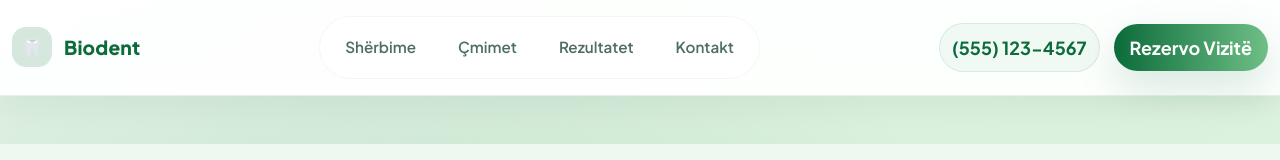
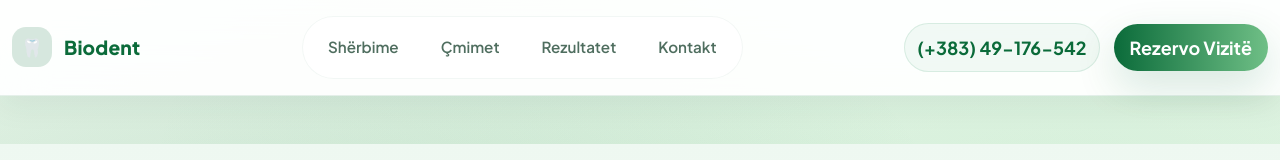
Before and after one commit to edonart333/Biodent, a React (Vite) app: page / in a window 1280 px wide. Shown: the top 160 px of the page. Built offline with nearby package versions, Linux system fonts and the light colour scheme.

Commit message:
Add files via upload

```diff
--- a/src/App.jsx
+++ b/src/App.jsx
@@ -134,7 +134,7 @@ function App() {
             <a href="#contact">Kontakt</a>
           </nav>
           <div className="nav-right">
-            <a className="phone" href="tel:+15551234567">(555) 123-4567</a>
+            <a className="phone" href="tel:+15551234567">(+383) 49-176-542</a>
             <a className="btn primary small" href="#contact">Rezervo Vizitë</a>
           </div>
         </div>
@@ -254,7 +254,7 @@ function App() {
           <div className="contact-panel">
             <div>
               <h2 style={{ margin: '0 0 0.75rem 0', color: 'var(--text-h)' }}>Gati për të filluar?</h2>
-              <p>Na telefononi në <strong>(555) 123-4567</strong> ose na dërgoni një email për të caktuar terminin tuaj.</p>
+              <p>Na telefononi në <strong>(+383) 49-176-542</strong> ose na dërgoni një email për të caktuar terminin tuaj.</p>
             </div>
             <a className="btn primary" href="mailto:hello@biodent.com">
               hello@biodent.com
```
